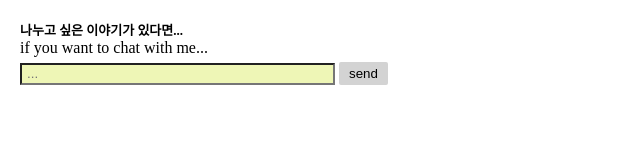
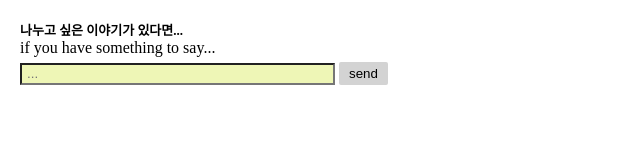
Before and after one commit to piecehaus/you, a plain HTML site: page index.html in a window 1280 px wide. Shown: the full height of the page, 0-640 px from the left. Drawn offline with Linux system fonts and the light colour scheme.

Commit message:
Add files via upload

```diff
--- a/index.html
+++ b/index.html
@@ -15,7 +15,7 @@
 
 <div>
 	<p class="만약">나누고 싶은 이야기가 있다면...</p>
-	<p class="if">if you want to chat with me...</p>
+	<p class="if">if you have something to say...</p>
 <form action="https://script.google.com/macros/s/AKfycbyVI9McODhlnvwW7MsrdgA7bcuI59j6bQFJX2gmDYbDPdjw_VK-6QN7nQORD_T3Jnbz/exec" method="post">
   <input type="email" name="email" placeholder="..." required>
   <input type="submit" value="send">
```
